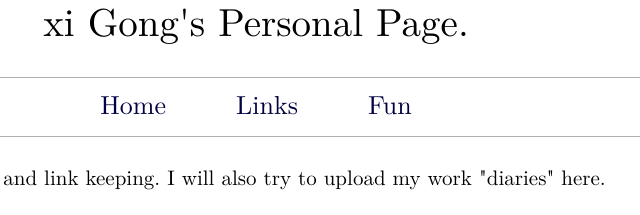
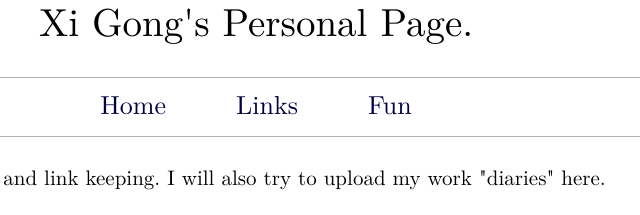
Before and after one commit to Yjgooo/xgong.github.io, a plain HTML site: page index.html in a window 1280 px wide. Shown: the top 215 px of the page, 384-1024 px from the left. Drawn offline with Linux system fonts and the light colour scheme.

Commit message:
Update index.html

```diff
--- a/index.html
+++ b/index.html
@@ -10,7 +10,7 @@
     <div id="wrapper">
         <div id="header>
             <div class="top_banner">
-                <h1 style="text-align:center">xi Gong's Personal Page.</h1>
+                <h1 style="text-align:center">Xi Gong's Personal Page.</h1>
                 <br>
             </div>
         </div>
```
